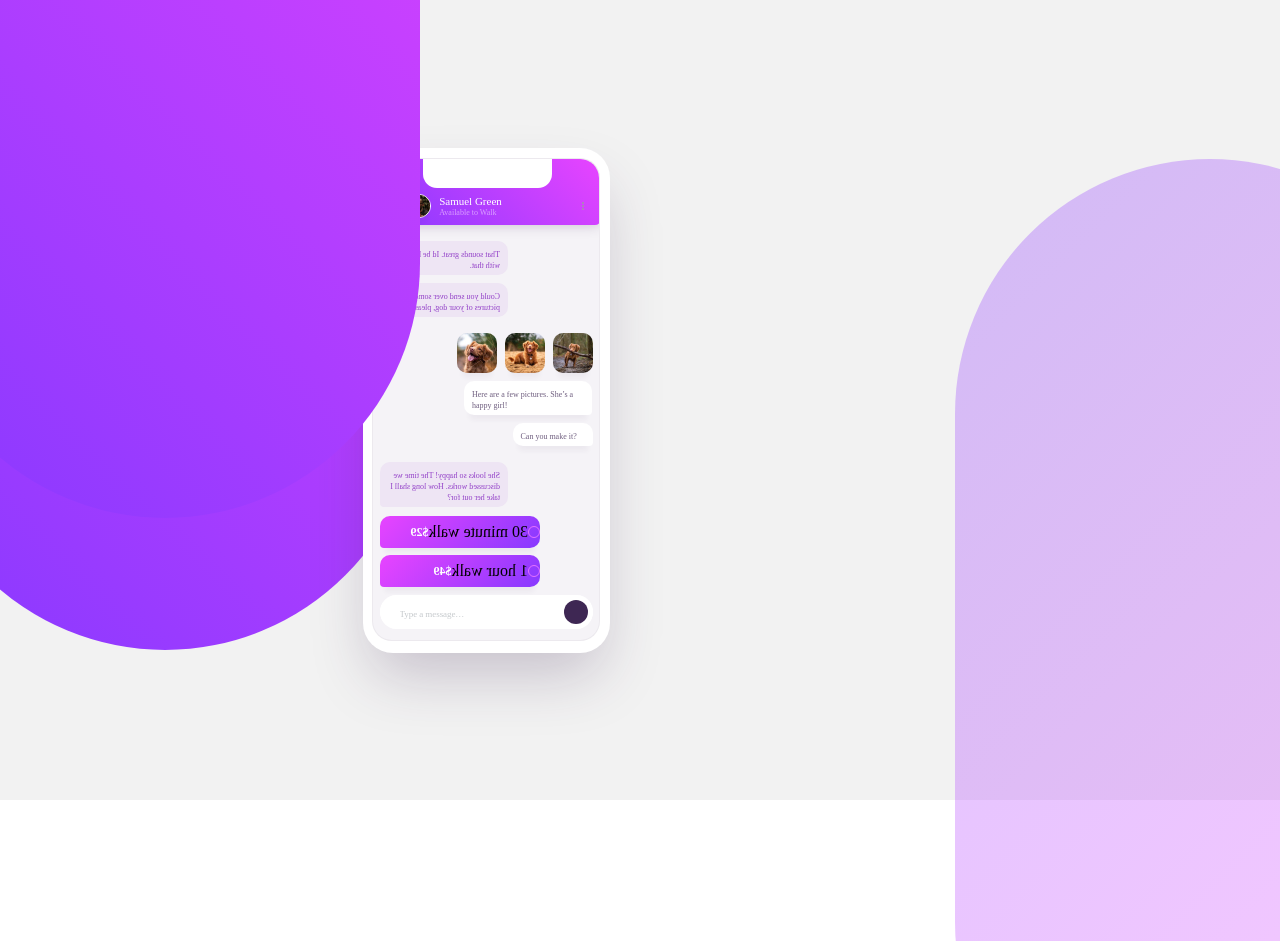
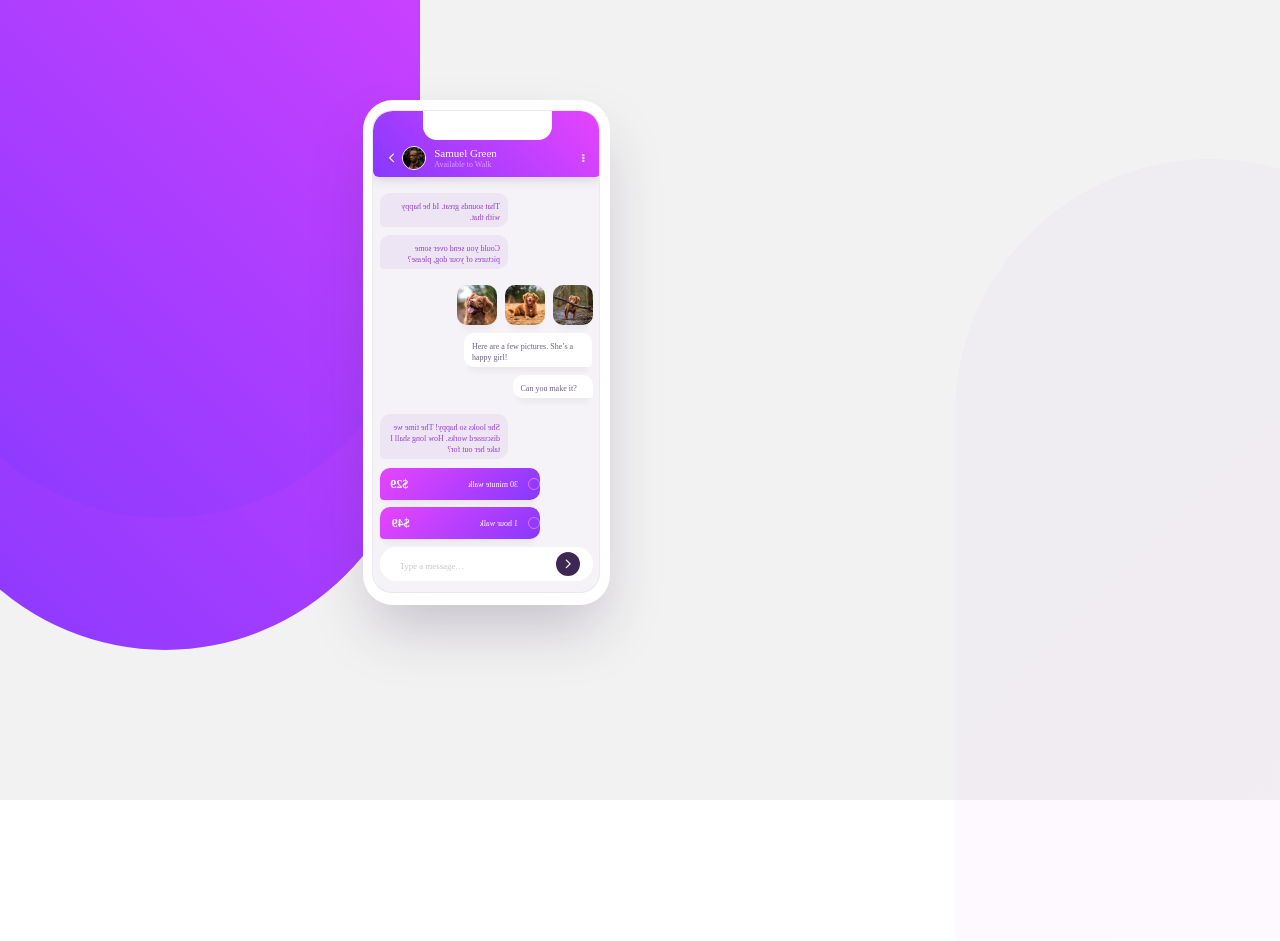
Before and after one commit to the-Adams/chat-app-v1, a plain HTML site: page index.html in a window 1280 px wide. Shown: the top 941 px of the page. Drawn offline with Linux system fonts and the light colour scheme.

Commit message:
fixed icons

```diff
--- a/index.html
+++ b/index.html
@@ -5,6 +5,10 @@
     <meta http-equiv="X-UA-Compatible" content="IE=edge" />
     <meta name="viewport" content="width=device-width, initial-scale=1.0" />
     <link rel="stylesheet" href="./resources/css/styles.css" />
+    <link
+      rel="stylesheet"
+      href="https://cdnjs.cloudflare.com/ajax/libs/font-awesome/4.7.0/css/font-awesome.min.css"
+    />
     <title>chat-app</title>
   </head>
   <body>
@@ -18,7 +22,9 @@
               <div class="user">
                 <div class="user_info">
                   <div class="user_info_left">
-                    <div class="icon">C</div>
+                    <span
+                      ><i class="fa fa-angle-left" aria-hidden="true"></i
+                    ></span>
                     <img
                       src="./resources/images/avatar.jpg"
                       alt="avatar"
@@ -31,9 +37,7 @@
                   </div>
                 </div>
                 <div class="dots">
-                  <div class="dot"></div>
-                  <div class="dot"></div>
-                  <div class="dot"></div>
+                  <i class="fa fa-ellipsis-v" aria-hidden="true"></i>
                 </div>
               </div>
             </div>
@@ -68,14 +72,14 @@
               <div class="activity">
                 <div class="left">
                   <div class="circle"></div>
-                  <p>30 minute walk</p>
+                  <p id="first">30 minute walk</p>
                 </div>
                 <div class="right">$29</div>
               </div>
               <div class="activity two">
                 <div class="left">
                   <div class="circle"></div>
-                  <p>1 hour walk</p>
+                  <p id="second">1 hour walk</p>
                 </div>
                 <div class="right">$49</div>
               </div>
@@ -87,7 +91,9 @@
                 id="chat"
                 placeholder="Type a message…"
               />
-              <div class="search"></div>
+              <span class="search">
+                <i class="fa fa-angle-right" aria-hidden="true"></i>
+              </span>
             </div>
           </section>
         </div>
--- a/resources/css/styles.css
+++ b/resources/css/styles.css
@@ -37,7 +37,7 @@ main {
   top: 159px;
 
   mix-blend-mode: normal;
-  opacity: 0.3;
+  opacity: 0.03;
   transform: matrix(1, 0, 0, -1, 0, 0);
 }
 
@@ -46,7 +46,8 @@ main {
   width: 247px;
   height: 505px;
   left: 363px;
-  top: 148px;
+  top: 100px;
+  z-index: 2;
 }
 
 .phone {
@@ -117,8 +118,10 @@ main {
   align-items: center;
 }
 
-.user_info_left .icon {
+span {
   margin-right: 8px;
+  color: #f2f2f2;
+  font-weight: bold;
 }
 
 .avatar {
@@ -164,13 +167,11 @@ main {
   justify-content: center;
 }
 
-.dot {
-  background: #d8d8d8;
-  border: 1px solid #979797;
-  box-sizing: border-box;
-  width: 1px;
-  margin: 0.5px;
-  border-radius: 50%;
+/* replaced the class="dot" with an icon from fonts awesome*/
+.dots > i {
+  color: #f2f2f2;
+  font-size: 10px;
+  font-weight: lighter;
 }
 
 .chat_area {
@@ -308,6 +309,7 @@ img {
   border-radius: 50%;
   border: 1px solid #e472ff;
   box-sizing: border-box;
+  padding-right: 10px;
 }
 
 .right {
@@ -317,6 +319,24 @@ img {
   font-size: 12px;
   line-height: 11px;
   color: #ffffff;
+}
+
+.left > p {
+  font-family: "Rubik";
+  font-style: normal;
+  font-weight: 400;
+  font-size: 8px;
+  line-height: 11px;
+  color: #ffffff;
+  padding-left: 10px;
+}
+
+#first {
+  padding-right: 60px;
+}
+
+#second {
+  padding-right: 70px;
 }
 
 .input {
@@ -359,6 +379,13 @@ input::placeholder {
   border-radius: 50%;
 }
 
+/*added a font awesome icon*/
+.search i {
+  position: relative;
+  left: 10px;
+  top: 3px;
+}
+
 .text_container {
   position: absolute;
   width: 510px;
```
